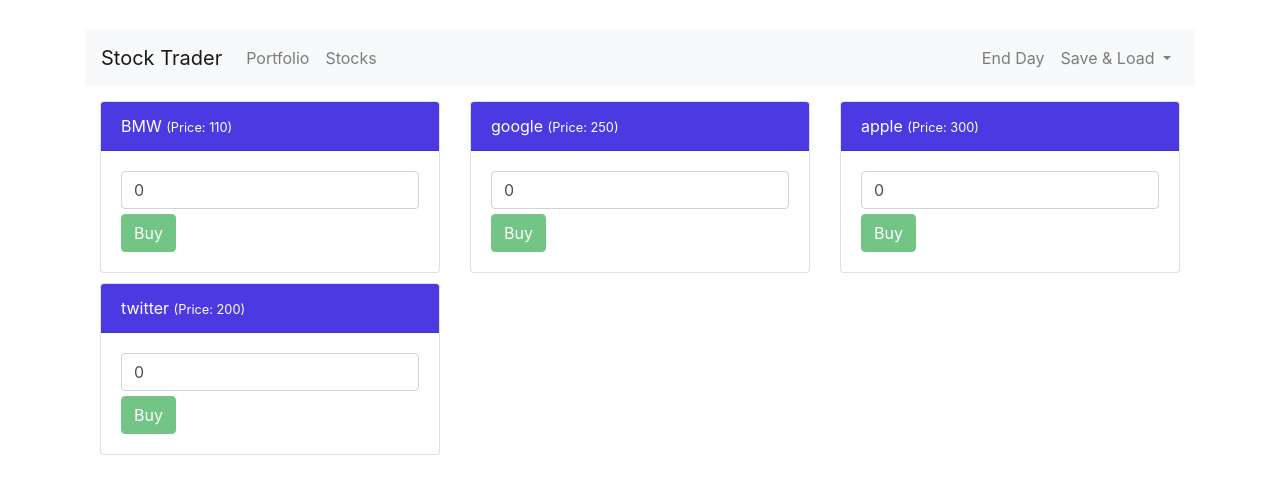
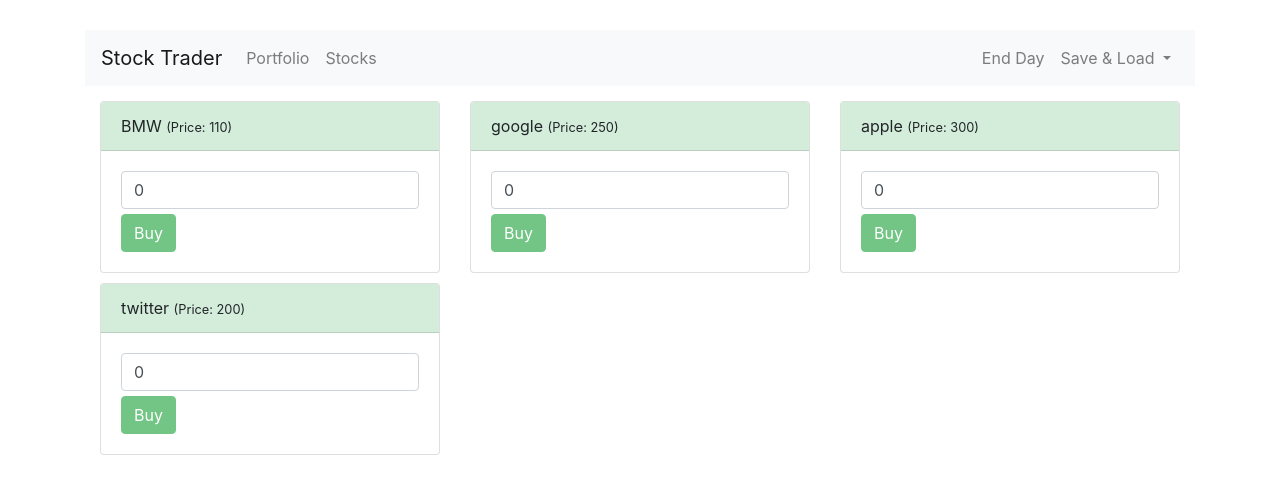
Before and after one commit to ali326/stock-trader, a Vue app: page /#/stocks in a window 1280 px wide. Shown: the top 494 px of the page. Built offline with nearby package versions, Linux system fonts and the light colour scheme.

Commit message:
change stock header color

```diff
--- a/src/components/portfolio/Stock.vue
+++ b/src/components/portfolio/Stock.vue
@@ -59,8 +59,7 @@
     margin-bottom: 10px;
 }
 .card-header{
-    background-color:rgba(61, 43, 224, 0.925);
-    color: #fff;
+    background-color:#d1ecf1;
 }
 .btn{
     margin-top: 5px;
--- a/src/components/stocks/Stock.vue
+++ b/src/components/stocks/Stock.vue
@@ -56,6 +56,9 @@
 .card{
     margin-bottom: 10px;
 }
+.card-header{
+    background-color: #d4edda;
+}
 .btn{
     margin-top: 5px;
 }
```
